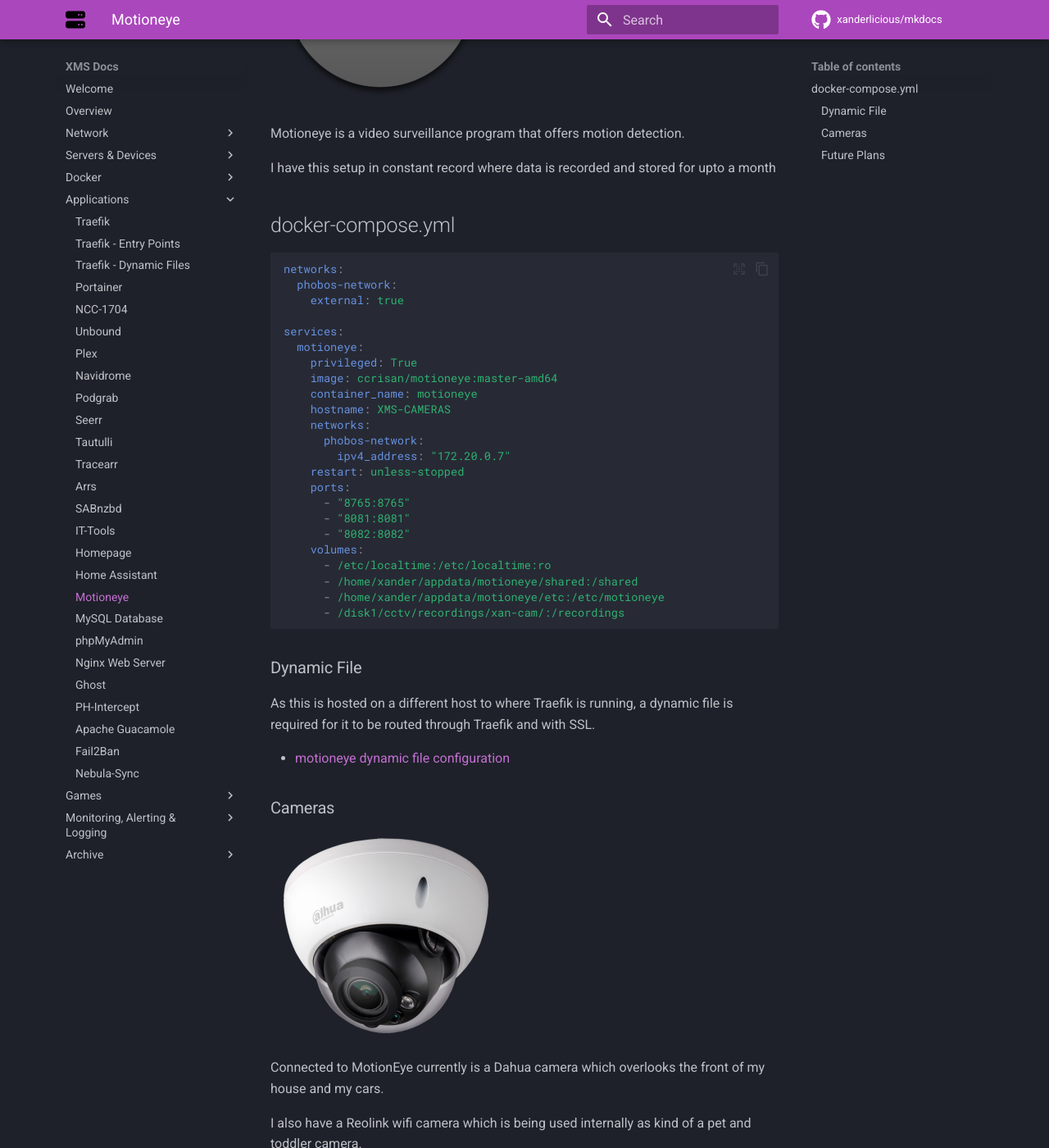
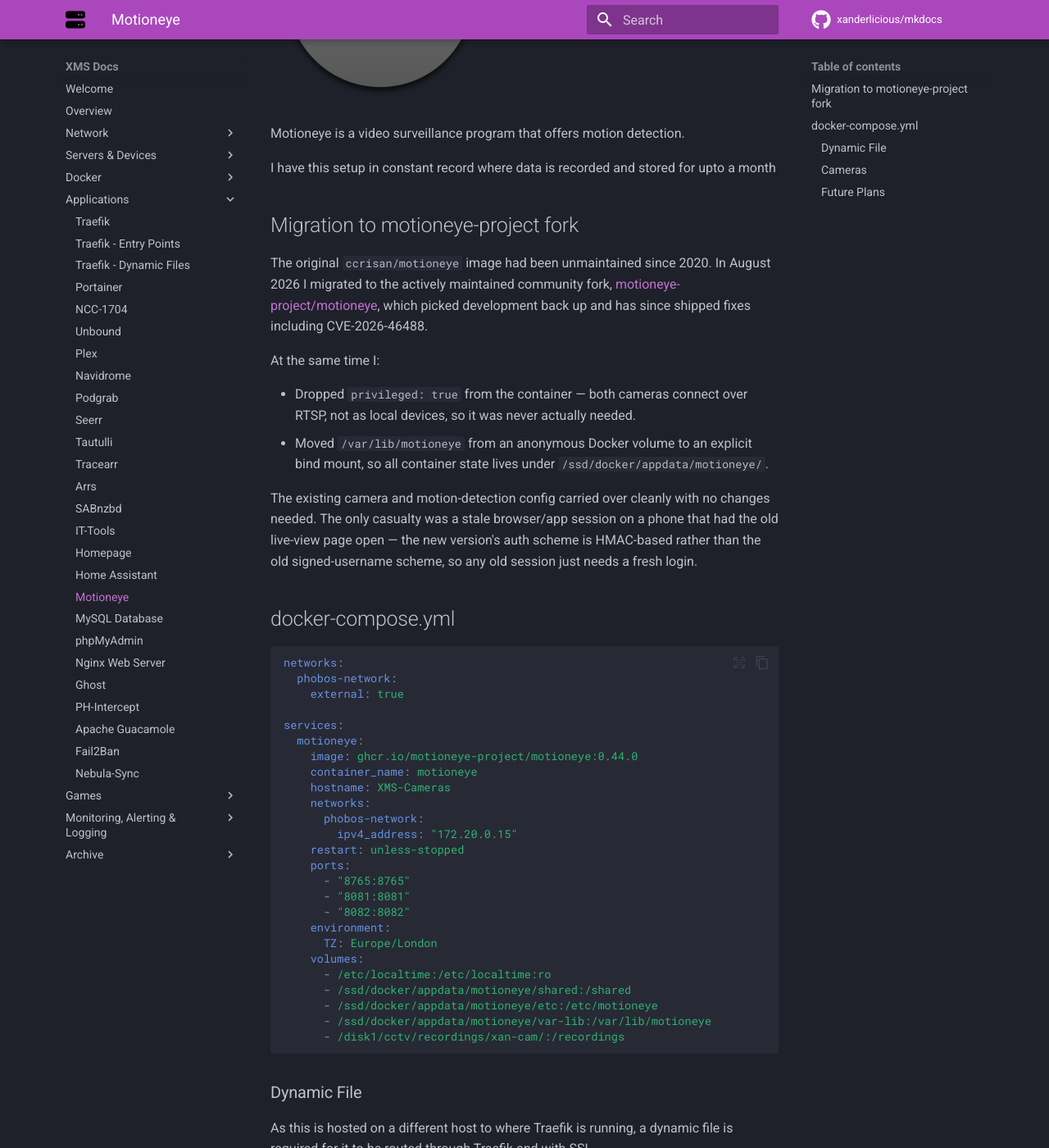
Before and after one commit to Xanderlicious/mkdocs, an MkDocs documentation site: the page built from docs/motioneye.md, in a window 1280 px wide and 1400 px high, scrolled down 361 px. Shown: the whole window at 82% size. Built offline with MkDocs 1.6.1 and Material for MkDocs 9.7.7, drawn with Linux system fonts in a browser that asks for light colours; comment, search, counter and statistics services are not loaded.

Commit message:
docs: note motioneye migration to maintained fork
Updated the compose snippet to match the actual deployed config
(new image, dropped privileged flag, correct paths/IP) and added
a section explaining the August 2026 migration from the unmaintained
ccrisan/motioneye image to motioneye-project/motioneye.

````diff
--- a/docs/motioneye.md
+++ b/docs/motioneye.md
@@ -5,6 +5,17 @@
 Motioneye is a video surveillance program that offers motion detection.
 
 I have this setup in constant record where data is recorded and stored for upto a month
+
+## Migration to motioneye-project fork
+
+The original `ccrisan/motioneye` image had been unmaintained since 2020. In August 2026 I migrated to the actively maintained community fork, [motioneye-project/motioneye](https://github.com/motioneye-project/motioneye), which picked development back up and has since shipped fixes including CVE-2026-46488.
+
+At the same time I:
+
+- Dropped `privileged: true` from the container — both cameras connect over RTSP, not as local devices, so it was never actually needed.
+- Moved `/var/lib/motioneye` from an anonymous Docker volume to an explicit bind mount, so all container state lives under `/ssd/docker/appdata/motioneye/`.
+
+The existing camera and motion-detection config carried over cleanly with no changes needed. The only casualty was a stale browser/app session on a phone that had the old live-view page open — the new version's auth scheme is HMAC-based rather than the old signed-username scheme, so any old session just needs a fresh login.
 
 ## docker-compose.yml
 
@@ -15,22 +26,24 @@
 
 services:
   motioneye:
-    privileged: True
-    image: ccrisan/motioneye:master-amd64
+    image: ghcr.io/motioneye-project/motioneye:0.44.0
     container_name: motioneye
-    hostname: XMS-CAMERAS
+    hostname: XMS-Cameras
     networks:
       phobos-network:
-        ipv4_address: "172.20.0.7"
+        ipv4_address: "172.20.0.15"
     restart: unless-stopped
     ports:
       - "8765:8765"
       - "8081:8081"
       - "8082:8082"
+    environment:
+      TZ: Europe/London
     volumes:
       - /etc/localtime:/etc/localtime:ro
-      - /home/xander/appdata/motioneye/shared:/shared
-      - /home/xander/appdata/motioneye/etc:/etc/motioneye
+      - /ssd/docker/appdata/motioneye/shared:/shared
+      - /ssd/docker/appdata/motioneye/etc:/etc/motioneye
+      - /ssd/docker/appdata/motioneye/var-lib:/var/lib/motioneye
       - /disk1/cctv/recordings/xan-cam/:/recordings
 ```
 
````
